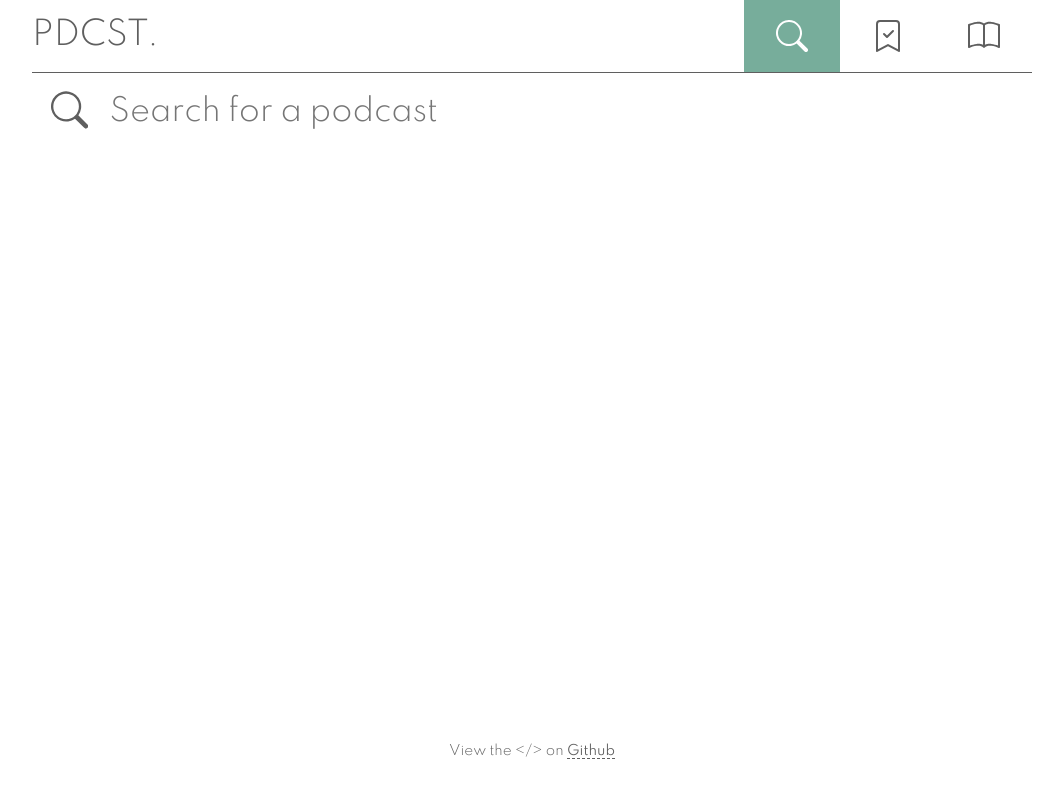
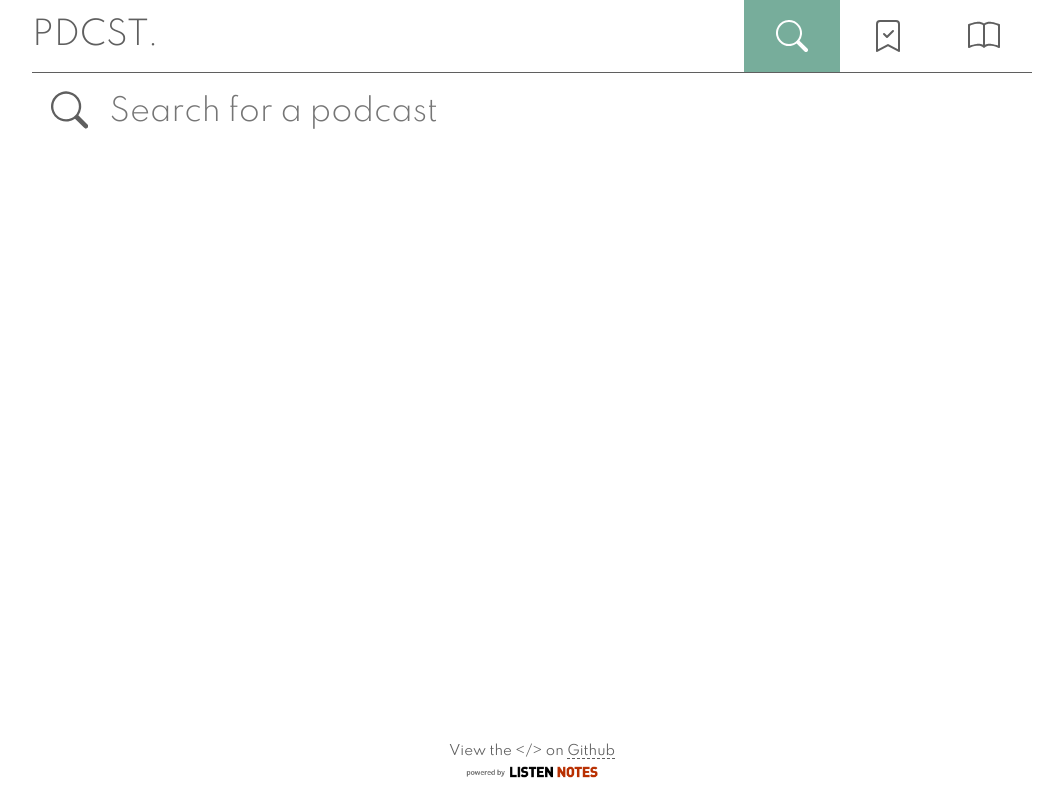
Before and after one commit to joebjoe/react-go-pdcst, a React (Create React App) app: page / in a window 1280 px wide. Shown: the whole page, without its empty margins (108-1171 px from the left). Built offline with nearby package versions, Linux system fonts and the light colour scheme.

Commit message:
add powered-by

```diff
--- a/src/App.css
+++ b/src/App.css
@@ -63,6 +63,14 @@ footer {
   line-height: 30px;
   padding: 1em;
   text-align: center;
+  font-weight: 400;
+}
+
+footer > .powered-by {
+  display: block;
+  margin: 0 auto;
+  height: 12px;
+  right: 0;
 }
 
 header .nav-btn {
--- a/src/App.js
+++ b/src/App.js
@@ -53,6 +53,7 @@ export default function() {
       </main>
       <footer>
         <small>View the {"</>"} on <a className="external" href="https://github.com/joebjoe/react-go-pdcst" target="_blank">Github</a></small>
+        <img className="powered-by" src="powered-by-listen.png" />
       </footer>
     </Router>
   )
```
Also changed, not shown: public/manifest.json, public/powered-by-listen.png (added).
